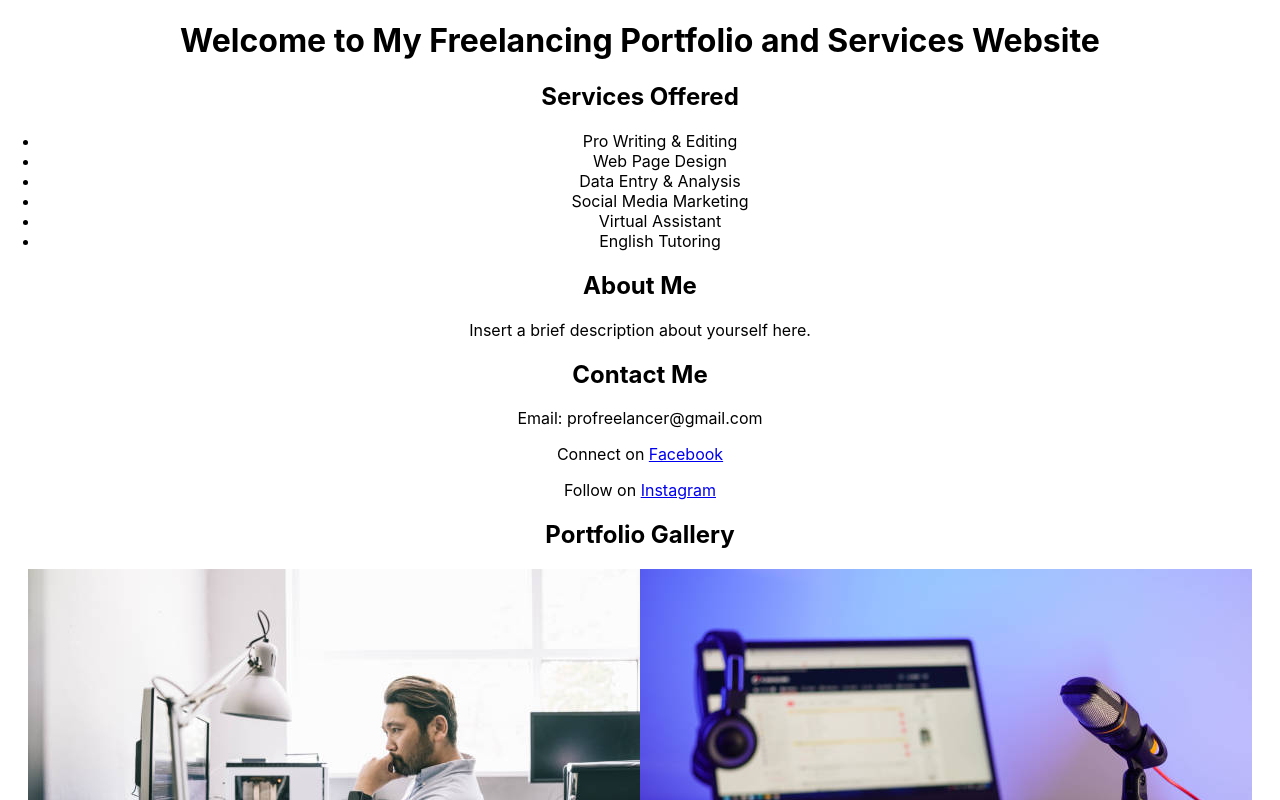
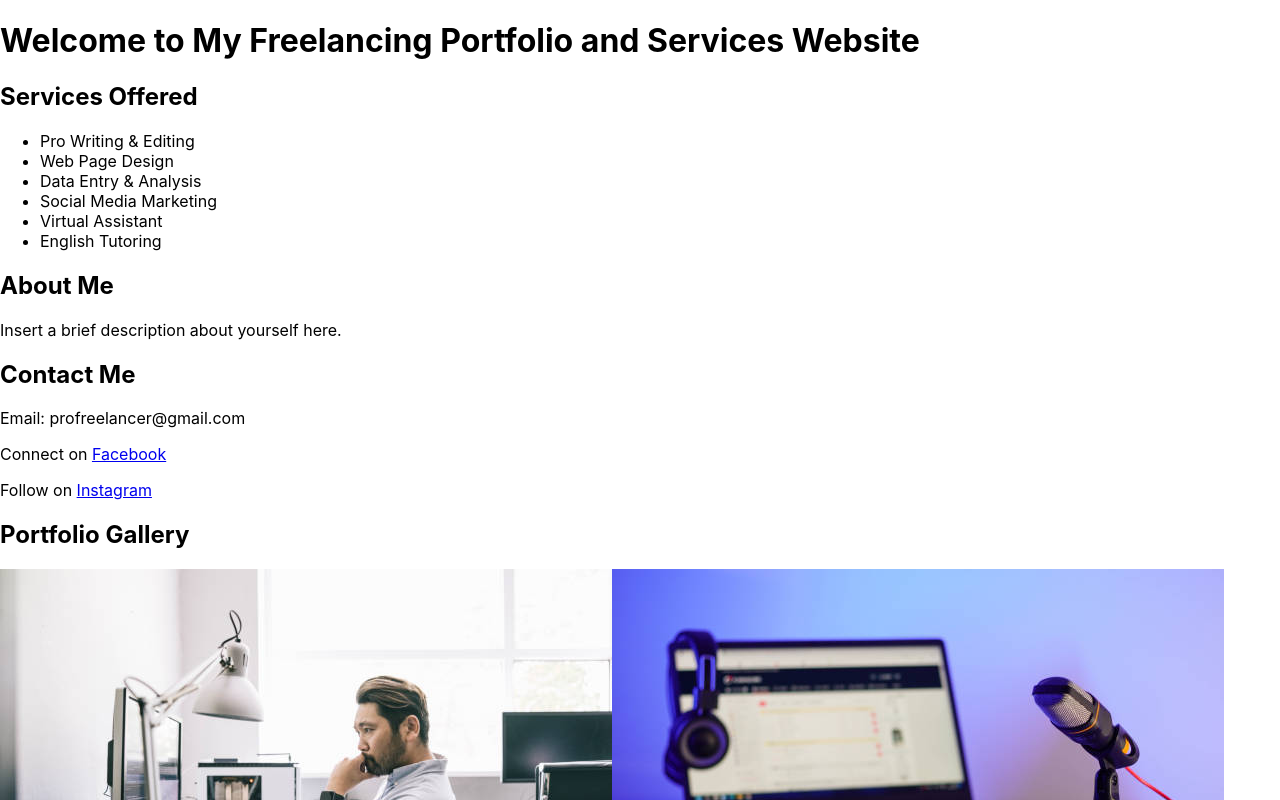
Before and after one commit to Profreelancer258/ReactTypescript, a React (Create React App) app: page / in a window 1280 px wide. Shown: the top 800 px of the page. Built offline with nearby package versions, Linux system fonts and the light colour scheme.

Commit message:
Adjust layout and alignment in App component

```diff
--- a/package.json
+++ b/package.json
@@ -13,7 +13,7 @@
     "@types/react-dom": "^18.3.0",
     "react": "^18.3.1",
     "react-dom": "^18.3.1",
-    "react-scripts": "5.0.1",
+    "react-scripts": "^3.0.1",
     "typescript": "^4.9.5",
     "web-vitals": "^2.1.4"
   },
@@ -40,5 +40,8 @@
       "last 1 firefox version",
       "last 1 safari version"
     ]
+  },
+  "devDependencies": {
+    "@babel/plugin-proposal-private-property-in-object": "^7.21.11"
   }
 }
--- a/src/App.css
+++ b/src/App.css
@@ -1,38 +1,18 @@
 .App {
-  text-align: center;
+  display: flex;
+  flex-direction: column;
+  min-height: 100vh;
 }
 
-.App-logo {
-  height: 40vmin;
-  pointer-events: none;
+header {
+  /* Header styles */
 }
 
-@media (prefers-reduced-motion: no-preference) {
-  .App-logo {
-    animation: App-logo-spin infinite 20s linear;
-  }
+main {
+  /* Main content styles */
+  flex: 1;
 }
 
-.App-header {
-  background-color: #282c34;
-  min-height: 100vh;
-  display: flex;
-  flex-direction: column;
-  align-items: center;
-  justify-content: center;
-  font-size: calc(10px + 2vmin);
-  color: white;
+footer {
+  /* Footer styles */
 }
-
-.App-link {
-  color: #61dafb;
-}
-
-@keyframes App-logo-spin {
-  from {
-    transform: rotate(0deg);
-  }
-  to {
-    transform: rotate(360deg);
-  }
-}
--- a/src/App.tsx
+++ b/src/App.tsx
@@ -7,7 +7,15 @@ import HomePage from './HomePage';
 function App() {
   return (
     <div className="App">
-      <HomePage />
+      <header>
+        {/* Add your header content here */}
+      </header>
+      <main>
+        <HomePage />
+      </main>
+      <footer>
+        {/* Add your footer content here */}
+      </footer>
     </div>
   );
 }
--- a/tsconfig.json
+++ b/tsconfig.json
@@ -18,7 +18,7 @@
     "resolveJsonModule": true,
     "isolatedModules": true,
     "noEmit": true,
-    "jsx": "react-jsx"
+    "jsx": "preserve"
   },
   "include": [
     "src"
```
Also changed, not shown: 1 other file (tests, documents, lock files or other folders).
